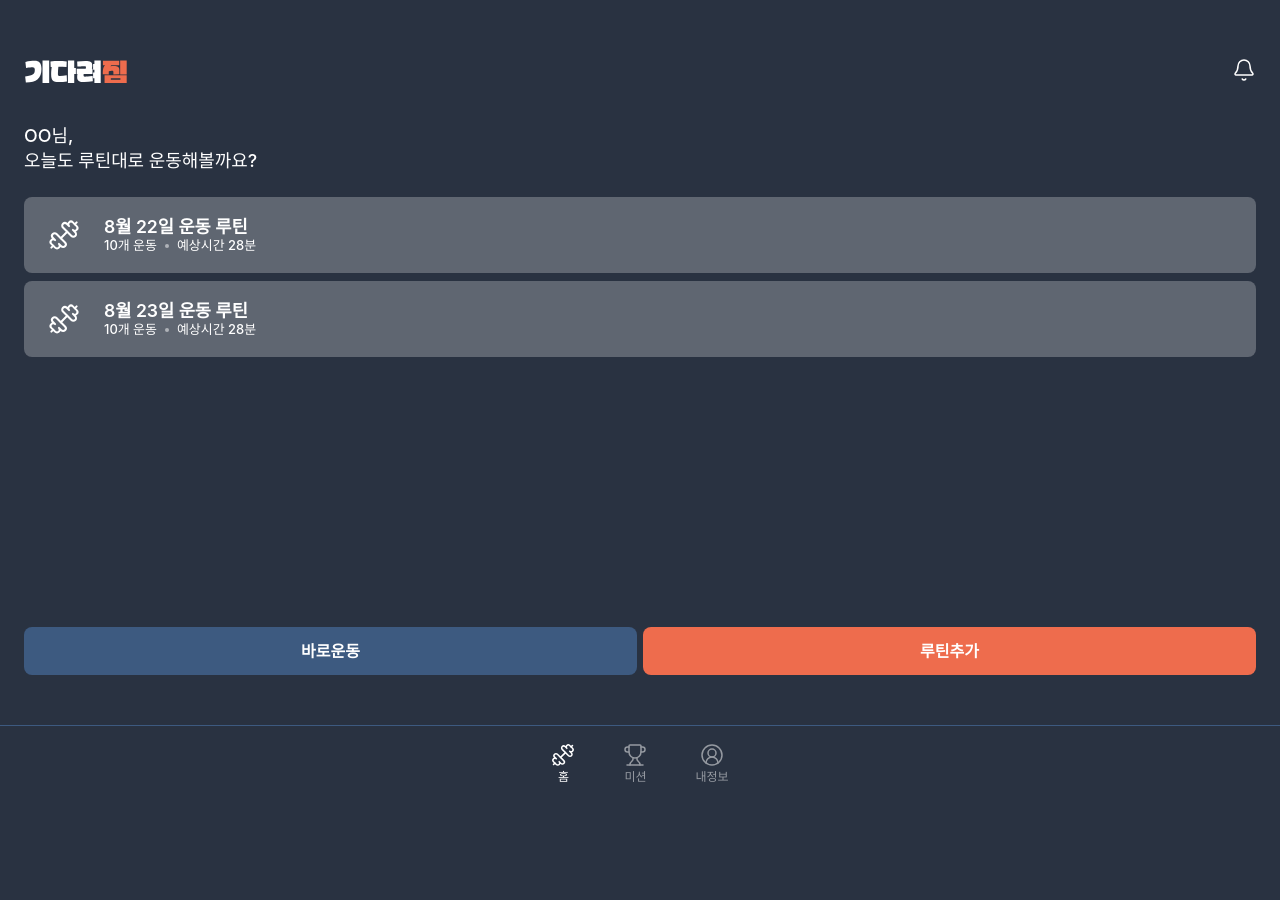
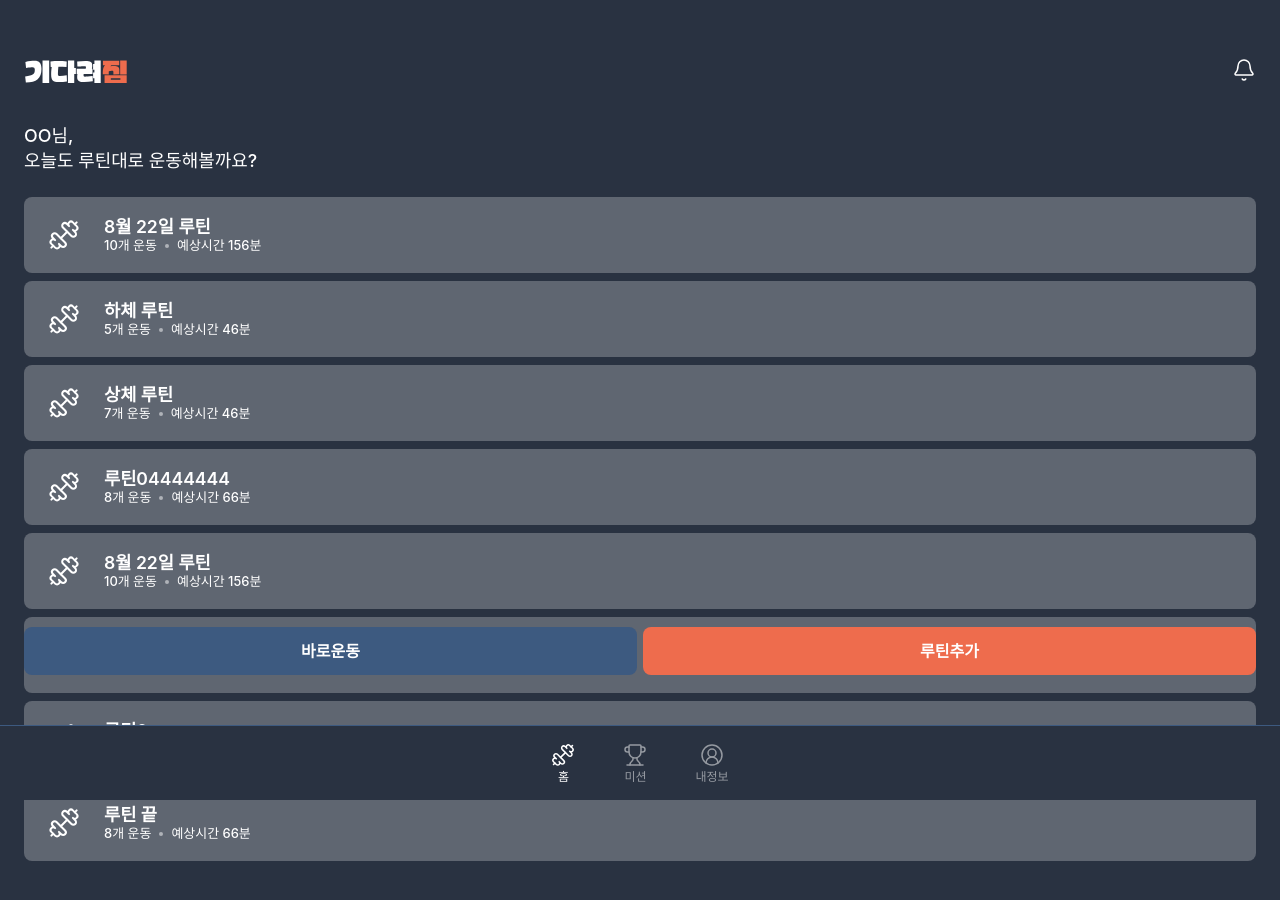
Before and after one commit to WaitGYM/FE, a React (Vite) app in the folder web/: page / in a window 1280 px wide. Shown: the top 900 px of the page. Before the commit the page ends 800 px from the top, so only its background shows below. Built offline with nearby package versions, Linux system fonts and the light colour scheme.

Commit message:
[web] 홈화면-루틴목록 스토어 생성 및 임시데이터 테스트

```diff
--- a/web/src/features/home/index.tsx
+++ b/web/src/features/home/index.tsx
@@ -1,11 +1,16 @@
-import Button from "@comp/ui/Button";
 import Footer from "@comp/layout/Footer";
-import { Stack } from "@mui/material";
 import { Bell, Dumbbell, Plus } from "lucide-react";
 import logo from "@img/logo.svg"; //이미지로고
+import { usePlanStore } from "@stores/planStore";
+import type { Plan } from "@types";
+import { useEffect } from "react";
 
 export default function HomePage() {
-  const hasRoutine = true;
+  const { plans, loading, error, getPlans, clearError } = usePlanStore();
+
+  useEffect(() => {
+    getPlans();
+  }, [getPlans]);
 
   return (
     <div className="home-page">
@@ -28,7 +33,9 @@ export default function HomePage() {
 
       <div className="container">
         <section>
-          {!hasRoutine ? (
+          {loading ? (
+            <div>로딩 중...</div>
+          ) : !plans || plans.length < 1 ? (
             <ul className="not-routine">
               <li className="routine">
                 <div className="icon">
@@ -41,31 +48,28 @@ export default function HomePage() {
             </ul>
           ) : (
             <ul className="routine-list">
+              {plans.map((plan: Plan) => (
                 <li className="routine">
                   <div className="icon">
                     <Dumbbell size={32} strokeWidth="1.5" />
                   </div>
                   <div className="info">
-                  <p className="title">8월 22일 운동 루틴</p>
+                    <p className="title">{plan.name}</p>
                     <div className="detail">
-                    <span>10개 운동</span>
-                    <span>예상시간 28분</span>
+                      <span>{plan.equipmentNum}개 운동</span>
+                      <span>예상시간 {plan.duration}분</span>
                     </div>
                   </div>
                 </li>
-              <li className="routine">
-                <div className="icon">
-                  <Dumbbell size={32} strokeWidth="1.5" />
+              ))}
+            </ul>
+          )}
+
+          {error && (
+            <div>
+              {error}
+              <button onClick={clearError}>×</button>
             </div>
-                <div className="info">
-                  <p className="title">8월 23일 운동 루틴</p>
-                  <div className="detail">
-                    <span>10개 운동</span>
-                    <span>예상시간 28분</span>
-                  </div>
-                </div>
-              </li>
-            </ul>
           )}
 
           <div className="btn-wrap">
--- /dev/null
+++ b/web/src/stores/planStore.ts
@@ -0,0 +1,148 @@
+import { create } from "zustand";
+// import { planApi } from "@apis";
+import type { Plan } from "@types";
+
+interface PlanStore {
+  plans: Plan[];
+  loading: boolean;
+  error: string | null;
+
+  // Actions
+  getPlans: () => Promise<void>;
+  // createPlan: (plan: Omit<Plan, "id">) => Promise<void>;
+  // updatePlan: (id: number, plan: Omit<Plan, "id">) => Promise<void>;
+  // deletePlan: (id: number) => Promise<void>;
+  clearError: () => void;
+}
+
+// 로딩, 에러, 임시데이터 확인용
+function getTempData(): Promise<string> {
+  return new Promise((resolve) => {
+    setTimeout(() => {
+      resolve({
+        data: [
+          {
+            name: "8월 22일 루틴",
+            isActive: false,
+            equipmentNum: 10,
+            duration: 156,
+          },
+          {
+            name: "하체 루틴",
+            isActive: false,
+            equipmentNum: 5,
+            duration: 46,
+          },
+          {
+            name: "상체 루틴",
+            isActive: false,
+            equipmentNum: 7,
+            duration: 46,
+          },
+          {
+            name: "루틴04444444",
+            isActive: false,
+            equipmentNum: 8,
+            duration: 66,
+          },
+          {
+            name: "8월 22일 루틴",
+            isActive: false,
+            equipmentNum: 10,
+            duration: 156,
+          },
+          {
+            name: "루틴0222222",
+            isActive: false,
+            equipmentNum: 5,
+            duration: 46,
+          },
+          {
+            name: "루틴0",
+            isActive: false,
+            equipmentNum: 7,
+            duration: 46,
+          },
+          {
+            name: "루틴 끝",
+            isActive: false,
+            equipmentNum: 8,
+            duration: 66,
+          },
+        ],
+      });
+    }, 2000);
+  });
+}
+
+export const usePlanStore = create<PlanStore>((set, get) => ({
+  plans: [],
+  loading: false,
+  error: null,
+
+  getPlans: async () => {
+    set({ loading: true, error: null });
+    try {
+      // const response = await planApi.getPlans();
+      const response = await getTempData();
+      set({ plans: response.data, loading: false });
+    } catch (error) {
+      set({
+        error: "루틴 목록을 불러오는데 실패했습니다.",
+        loading: false,
+      });
+    }
+  },
+
+  // createPlan: async (planData) => {
+  //   set({ loading: true, error: null });
+  //   try {
+  //     const response = await planApi.createPlan(planData);
+  //     set((state) => ({
+  //       plans: [...state.plans, response.data],
+  //       loading: false,
+  //     }));
+  //   } catch (error) {
+  //     set({
+  //       error: "사용자 생성에 실패했습니다.",
+  //       loading: false,
+  //     });
+  //   }
+  // },
+
+  // updatePlan: async (id, planData) => {
+  //   set({ loading: true, error: null });
+  //   try {
+  //     const response = await planApi.updatePlan(id, planData);
+  //     set((state) => ({
+  //       plans: state.plans.map((plan) =>
+  //         plan.id === id ? response.data : plan
+  //       ),
+  //       loading: false,
+  //     }));
+  //   } catch (error) {
+  //     set({
+  //       error: "사용자 수정에 실패했습니다.",
+  //       loading: false,
+  //     });
+  //   }
+  // },
+
+  // deletePlan: async (id) => {
+  //   set({ loading: true, error: null });
+  //   try {
+  //     await planApi.deletePlan(id);
+  //     set((state) => ({
+  //       plans: state.plans.filter((plan) => plan.id !== id),
+  //       loading: false,
+  //     }));
+  //   } catch (error) {
+  //     set({
+  //       error: "사용자 삭제에 실패했습니다.",
+  //       loading: false,
+  //     });
+  //   }
+  // },
+
+  clearError: () => set({ error: null }),
+}));
--- /dev/null
+++ b/web/src/types/index.ts
@@ -0,0 +1,3 @@
+export type { Movie } from "./movie"; // 테스트용입니다. 추후 삭제
+export type { Equipment } from "./equipment";
+export type { Plan } from "./plan";
```
Also changed, not shown: web/src/types/plan.ts (added, +8 -0 lines). Lines whose indentation alone changed are shown as unchanged.
